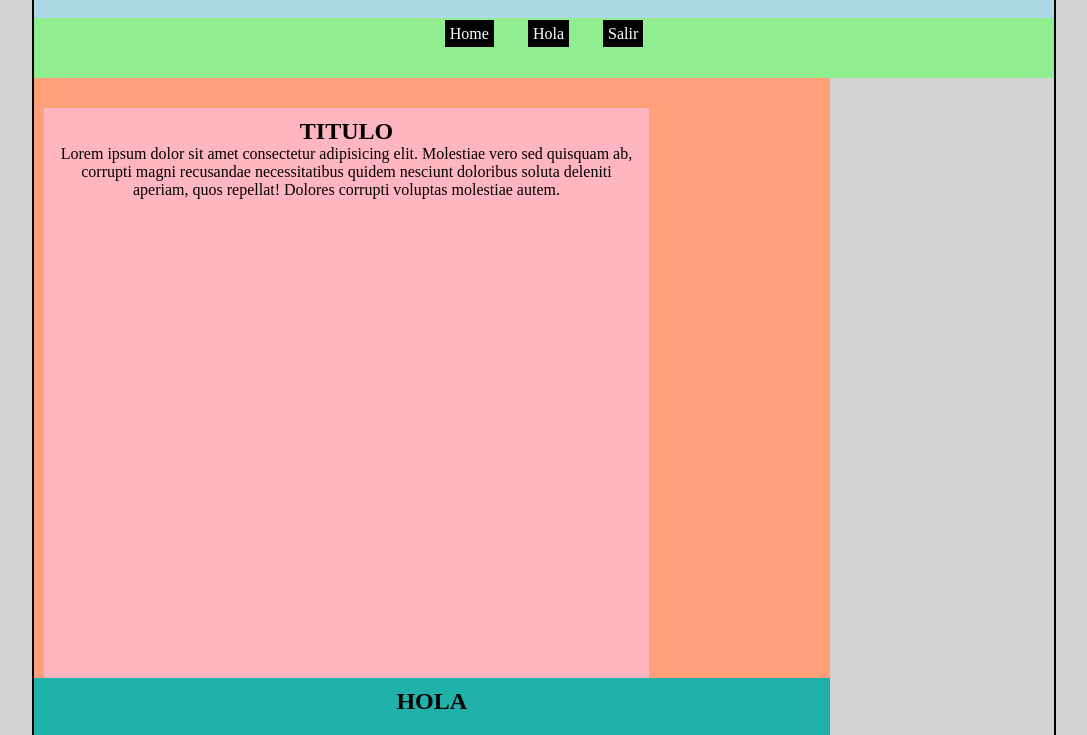
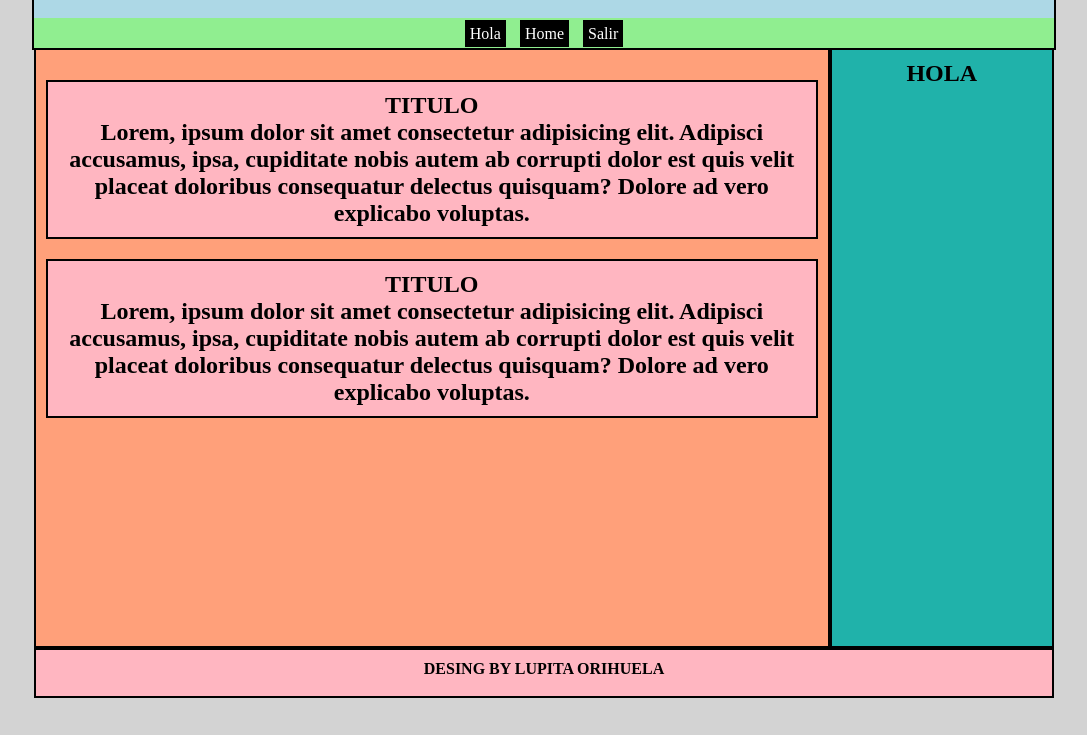
Before and after one commit to LupitaOc10/practicas, a plain HTML site: page 01_maquetacion/index.html in a window 1280 px wide. Shown: the part 64-799 px from the top of the page, without its empty margins (96-1183 px from the left). Drawn offline with Linux system fonts and the light colour scheme.

Commit message:
PRIMER COMMIT

```diff
--- a/01_maquetacion/estilos.css
+++ b/01_maquetacion/estilos.css
@@ -17,18 +17,17 @@ header{
 }
 nav{
     width: 100%;
-    height: 60px;
+    height: 30px;
     padding: 7px;
     background: lightgreen;
     text-align: center;
 }
 nav ul{
     list-style: none;
-
 }
 li{
     display: inline;
-    padding: 15px;
+    padding: 5px;
 }
 section{
     width: 78%;
@@ -37,26 +36,29 @@ section{
     background: lightsalmon;
     text-align: center;
     float: left;
+    border: 2px solid black;
 }
 aside{
-    width: 78%;
+    width: 22%;
     height: 600px;
     padding: 10px;
     background: lightseagreen;
     text-align: center;
     float: left;
+    border: 2px solid black;
 }
 footer{
-    width: 78%;
-    height: 600px;
+    width: 100%;
+    height: 50px;
     padding: 10px;
     background: lightpink;
     text-align: center;
-    clear: both;
+    float: left;
+    border: 2px solid black;
 }
 a{
     text-decoration: none;
-    width: 100px;
+    width:100px ;
     height: auto;
     color: white;
     background: black;
@@ -67,10 +69,11 @@ a:hover{
     transform: scale(1.1);
 }
 article{
-    width: 78%;
-    height: 600px;
+    width: 100%;
+    height: auto;
     padding: 10px;
-    margin-top: 20px;
+   margin-top: 20px;
     background: lightpink;
     text-align: center;
+    border: 2px solid black;
 }
--- a/01_maquetacion/index.html
+++ b/01_maquetacion/index.html
@@ -4,36 +4,37 @@
     <meta charset="UTF-8">
     <meta http-equiv="X-UA-Compatible" content="IE=edge">
     <meta name="viewport" content="width=device-width, initial-scale=1.0">
+    <title> 01_MAQUETACION</title>
     <link rel="stylesheet" href="estilos.css">
-    <title>01 MAQUETACION</title>
 </head>
 <body>
     <div class="main">
         <header>
             <h1>MAQUETACION</h1>
-        <h3>PRACTICA 01</h3>
+            <h3>PRACTICA 1</h3>
         </header>
         <nav>
             <ul>
+                <li><a href="#">Hola</a></li>
                 <li><a href="#">Home</a></li>
-            <li><a href="#">Hola</a></li>
                 <li><a href="#">Salir</a></li>
             </ul>
         </nav>
         <section>
             <article>
-            <h2>TITULO</h2>
-            <p>Lorem ipsum dolor sit amet consectetur adipisicing elit. Molestiae vero sed quisquam ab, corrupti magni recusandae necessitatibus quidem nesciunt doloribus soluta deleniti aperiam, quos repellat! Dolores corrupti voluptas molestiae autem.</p>
+                <h2>TITULO
+                <p>Lorem, ipsum dolor sit amet consectetur adipisicing elit. Adipisci accusamus, ipsa, cupiditate nobis autem ab corrupti dolor est quis velit placeat doloribus consequatur delectus quisquam? Dolore ad vero explicabo voluptas.</p>
+                </h2>
             </article>
             <article>
-            <h2>TITULO</h2>
-            <P>Lorem ipsum dolor sit, amet consectetur adipisicing elit. Maxime, corporis nam adipisci consectetur blanditiis praesentium, vitae modi quis iste ex itaque error necessitatibus nesciunt, excepturi sunt velit repellendus nemo incidunt!</P>
+                <h2>TITULO
+                <p>Lorem, ipsum dolor sit amet consectetur adipisicing elit. Adipisci accusamus, ipsa, cupiditate nobis autem ab corrupti dolor est quis velit placeat doloribus consequatur delectus quisquam? Dolore ad vero explicabo voluptas.</p>
+                </h2>
             </article>
         </section>
         <aside>
             <h2>HOLA</h2>
         </aside>
-    <footer><h4>Desing by Lupita Orihuela Camargo</h4></footer>
+        <footer><h4>DESING BY LUPITA ORIHUELA</h4></footer>
     </div>
 </body>
-</html>
--- /dev/null
+++ b/02_maquetacion/estilos.css
@@ -0,0 +1,89 @@
+*{
+    margin: 0;
+    padding: 0;
+    box-sizing: border-box;
+}
+body{
+    background: lightgray;
+    width: 80%;
+    margin: auto;
+    border: 2px solid black;
+}
+header{
+    width: 100;
+    background: #c1b2a4;
+    text-align: center;
+    border: 1px solid #000;
+    margin: 20px auto;
+}
+.contenedor{
+    width: 100%;
+    height: 600px;
+}
+nav{
+    width: 29%;
+    height: 300px;
+    background: lightblue;
+    border: 1px solid black;
+    margin: 0 1% 20px 0;
+    text-align: center;
+    padding: 15px;
+    float: left;
+
+}
+.secciones{
+    width: 70%;
+    height: 600px;
+    margin: 0;
+    text-align: center;
+    float: left;
+
+}
+section{
+    width: 100%;
+    height: 200px;
+    margin: 0 0 10px 0;
+    border: 1px solid #000;
+    background: lightsalmon;
+    text-align: center;
+    float: left;
+    padding: 15px;
+}
+article{
+    width: 49%;
+    height: 100%;
+    margin: 0 0 10% 0;
+    border: 1px solid #000;
+    background: lightblue;
+    text-align: center;
+    float: left;
+}
+aside{
+    width: 100%;
+    height: 49%;
+    margin: 0 0 2% 0;
+    border: 1px solid #000;
+    background: lightpink;
+    text-align: center;
+    float: left;
+}
+footer{
+    width: 100%;
+    height: 50%;
+    margin: 20px auto;
+    border: 1px solid #000;
+    background: lightgreen;
+    text-align: center;
+    padding: 15px;
+}
+.dos{
+    width: 50%;
+    float: right;
+}
+.barras{
+    width: 49%;
+    height: 100%;
+    margin: 0 1%;
+    text-align: center;
+    float: left;
+}
```
Also changed, not shown: 02_maquetacion/index.html (added, +40 -0 lines), index.html (+1 -1 lines). Lines whose indentation alone changed are shown as unchanged.
